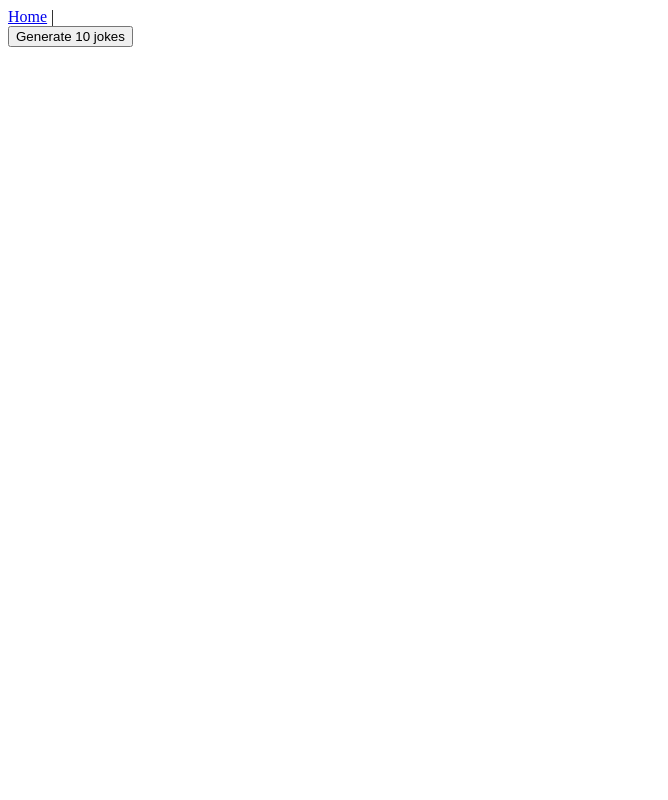
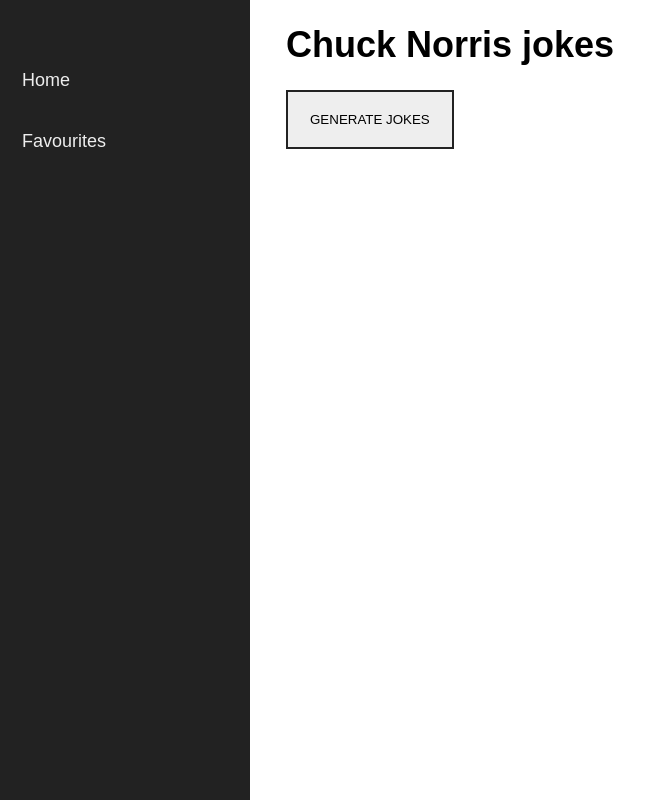
Before and after one commit to MVendrik/chuck-norris-assignment, a Vue app: page / in a window 1280 px wide. Shown: the whole page, without its empty margins (0-668 px from the left). Built offline with nearby package versions, Linux system fonts and the light colour scheme.

Commit message:
Added some basic css styling to the application. The nav-bar is a side bar and the jokes are displayed as list next to the side bar.

```diff
--- a/src/App.vue
+++ b/src/App.vue
@@ -1,8 +1,38 @@
 <template>
   <div id="app">
-    <div id="nav"><router-link to="/">Home</router-link> |</div>
+    <div id="nav">
+      <router-link to="/" class="nav-link">Home</router-link>
+      <router-link to="/" class="nav-link">Favourites</router-link>
+    </div>
     <router-view />
   </div>
 </template>
 
-<style></style>
+<style>
+body {
+  font-family: "Quicksand", sans-serif;
+  font-size: 18px;
+  margin: 0 0 0 250px;
+}
+
+#nav {
+  position: fixed;
+  left: 0;
+  top: 0;
+  background: #222222;
+  min-height: 100vh;
+  width: 250px;
+  padding-top: 50px;
+}
+
+.nav-link {
+  color: #eeeeee;
+  display: block;
+  padding: 20px 22px;
+  text-decoration: none;
+}
+
+.nav-link:hover {
+  background: rgba(255, 255, 255, 0.05);
+}
+</style>
--- a/src/components/Joke.vue
+++ b/src/components/Joke.vue
@@ -1,6 +1,6 @@
 <template>
   <div class="joke">
-    <p>{{ text }}</p>
+    <span>{{ text }}</span>
   </div>
 </template>
 
@@ -10,3 +10,10 @@
   props: ["text"],
 };
 </script>
+
+<style>
+.joke {
+  border-top: 1px solid #222222;
+  padding: 20px 0;
+}
+</style>
--- a/src/views/Home.vue
+++ b/src/views/Home.vue
@@ -1,7 +1,8 @@
 <template>
   <div class="home">
+    <h1>Chuck Norris jokes</h1>
     <button class="joke-button" v-on:click="generateJokes">
-      Generate 10 jokes
+      Generate jokes
     </button>
     <div ref="container"></div>
   </div>
@@ -42,3 +43,23 @@
   },
 };
 </script>
+
+<style>
+.home {
+  margin: 0 2em;
+}
+
+.joke-button {
+  background-color: #eeeeee;
+  border: 2px solid #222222;
+  padding: 20px 22px;
+  cursor: pointer;
+  text-transform: uppercase;
+  margin-bottom: 2em;
+}
+
+.joke-button:hover {
+  background-color: #222222;
+  color: #eeeeee;
+}
+</style>
```
